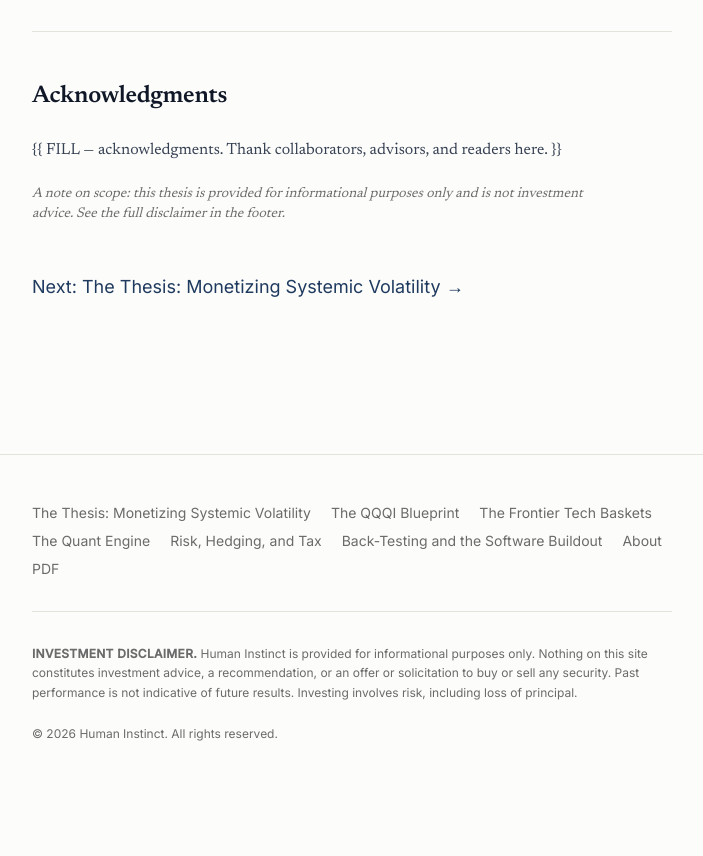
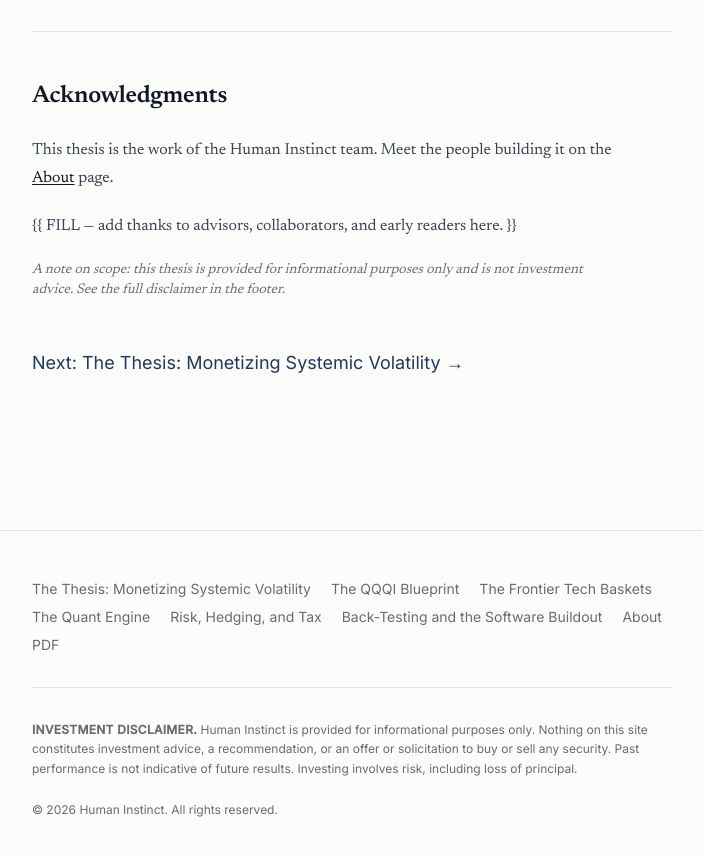
Before and after one commit to ShresthSamyak/demo_website, a Next.js app: page / in a window 1280 px wide. Shown: the part 1600-2456 px from the top of the page, without its empty margins (288-991 px from the left). Before the commit the page ends 2390 px from the top, so only its background shows below. Built offline with nearby package versions, Linux system fonts and the light colour scheme; no server answers.

Commit message:
feat: add landing page with project thesis and table of contents

```diff
--- a/app/page.tsx
+++ b/app/page.tsx
@@ -87,7 +87,11 @@ export default function HomePage() {
       <section aria-labelledby="ack-heading" className="prose">
         <h2 id="ack-heading">Acknowledgments</h2>
         <p>
-          {'{{ FILL — acknowledgments. Thank collaborators, advisors, and readers here. }}'}
+          This thesis is the work of the Human Instinct team. Meet the people building it on the{' '}
+          <Link href="/about/">About</Link> page.
+        </p>
+        <p>
+          {'{{ FILL — add thanks to advisors, collaborators, and early readers here. }}'}
         </p>
         <p className="!text-sm text-muted">
           <em>
```
